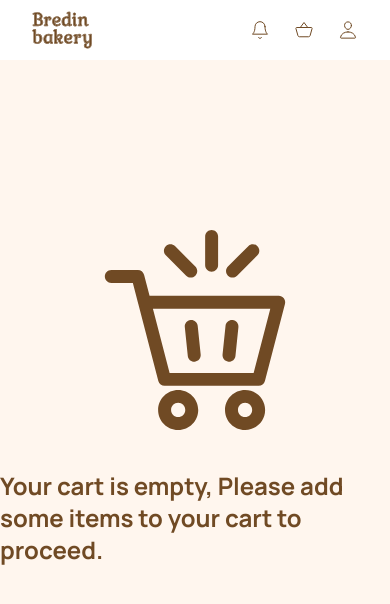
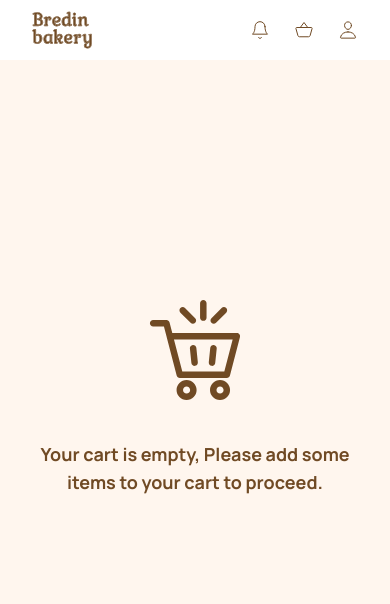
Before and after one commit to manishguhe301/service-point-of-sale, a Next.js app: page /cart in a window 390 px wide. Shown: the top 604 px of the page. Built offline with nearby package versions, Linux system fonts and the light colour scheme.

Commit message:
fix: responsiveness

```diff
--- a/components/CartPage.tsx
+++ b/components/CartPage.tsx
@@ -31,8 +31,9 @@ const CartPage = () => {
             alt='empty-cart'
             width={200}
             height={200}
+            className='max-sm:w-[100px] max-sm:h-[100px]'
           />
-          <h1 className='text-2xl font-bold text-[#704A24]'>
+          <h1 className='text-2xl font-bold text-[#704A24] max-sm:text-lg text-center max-sm:px-10'>
             Your cart is empty, Please add some items to your cart to proceed.
           </h1>
         </div>
```
